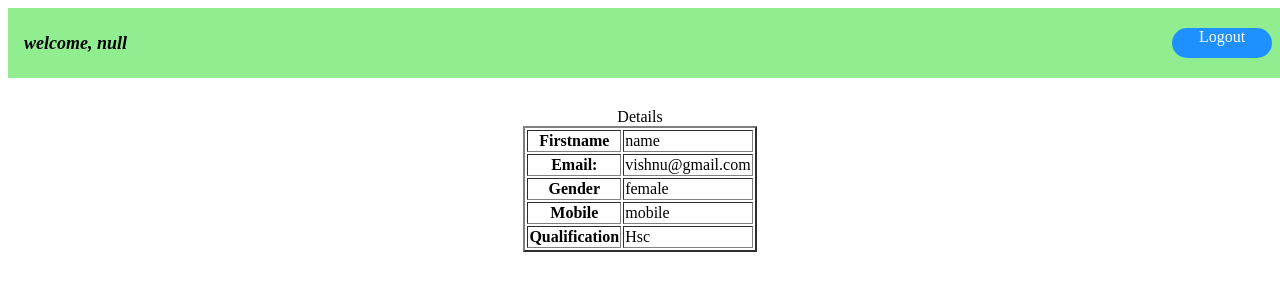
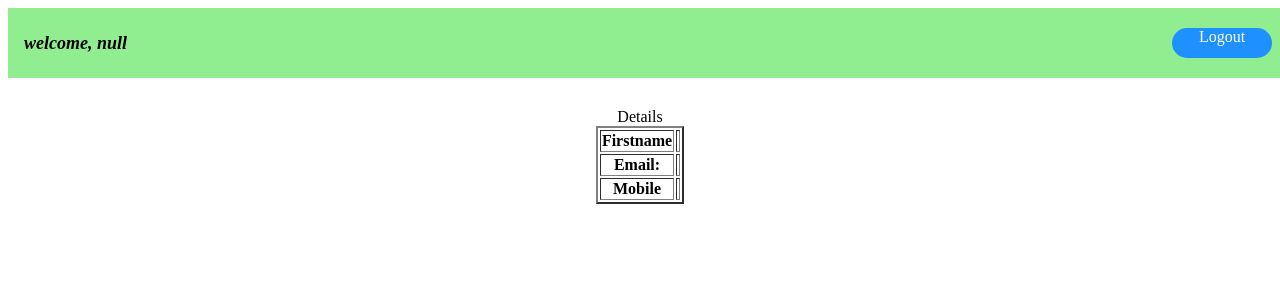
Before and after one commit to Vishnupranavi/formvalidation2, a plain HTML site: page value.html in a window 1280 px wide. Drawn offline with Linux system fonts and the light colour scheme.

Commit message:
Update value.html

```diff
--- a/value.html
+++ b/value.html
@@ -68,25 +68,17 @@
                 <td id="email"></td>
             </tr>
             <tr>
-                <th><label for="Gender">Gender</label></th>
-                <td id="gender"></td>
-            </tr>
-            <tr>
                 <th><label for="Mobile">Mobile</label></th>
                 <td id="mobile"></td>
-            </tr>
-            <tr>
-                <th><label for="Qualification">Qualification</label></th>
-                <td id="qualify"></td>
             </tr>
         </table>
     </form>
     </body>
     <script>
-        document.getElementById("name").innerHTML="name";
-        document.getElementById("email").innerHTML="vishnu@gmail.com";
-        document.getElementById("gender").innerHTML="female";
-        document.getElementById("mobile").innerHTML="mobile";
-        document.getElementById("qualify").innerHTML="Hsc";
+        document.getElementById("name").textContent=localStorage.getItem('username');
+        document.getElementById("email").innerHTML=x;
+        document.getElementById("mobile").innerHTML=localStorage.getItem('mobile');
+        var x = localStorage.getItem("unname");
+        document.getElementById("box").textContent = 'welcome, ' + x ;
     </script>
 </html>
```
